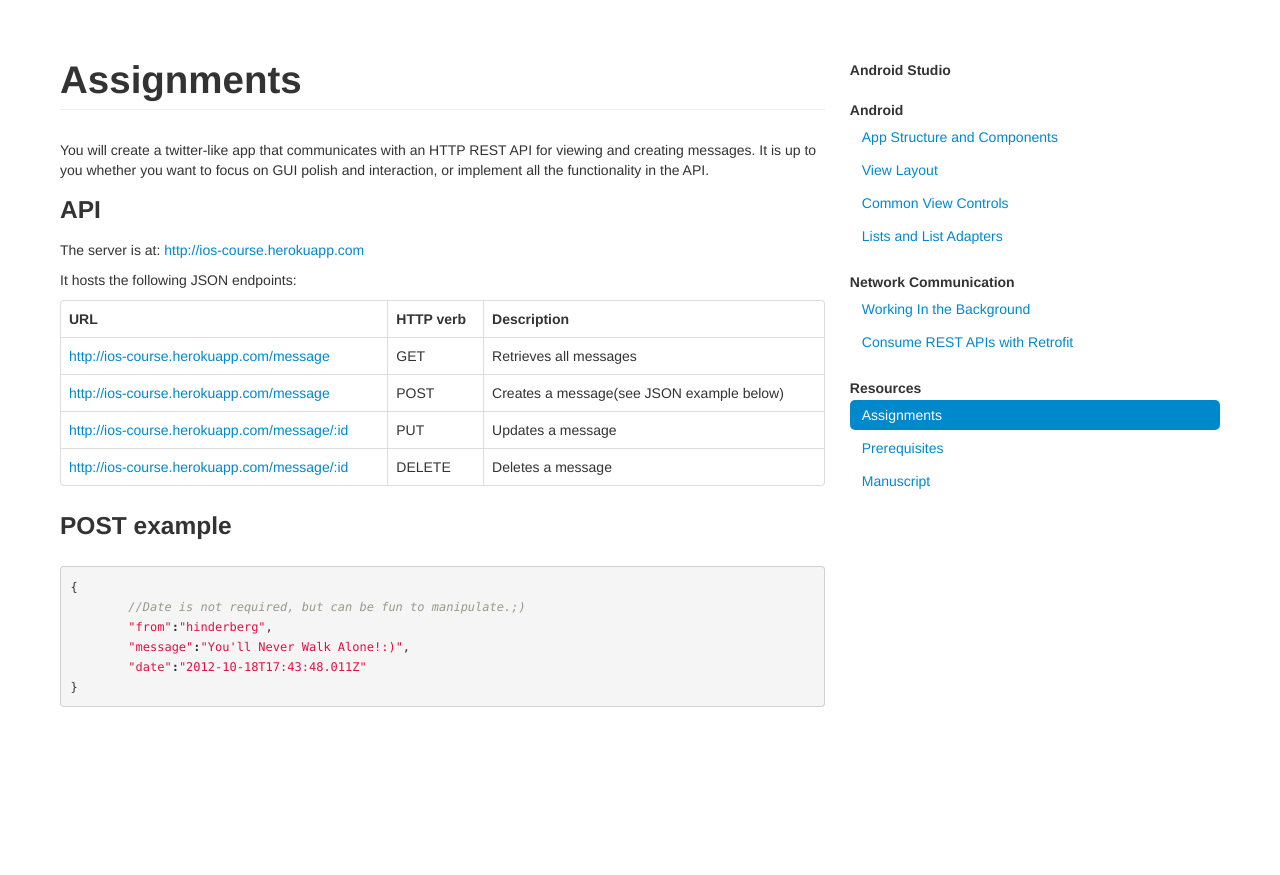
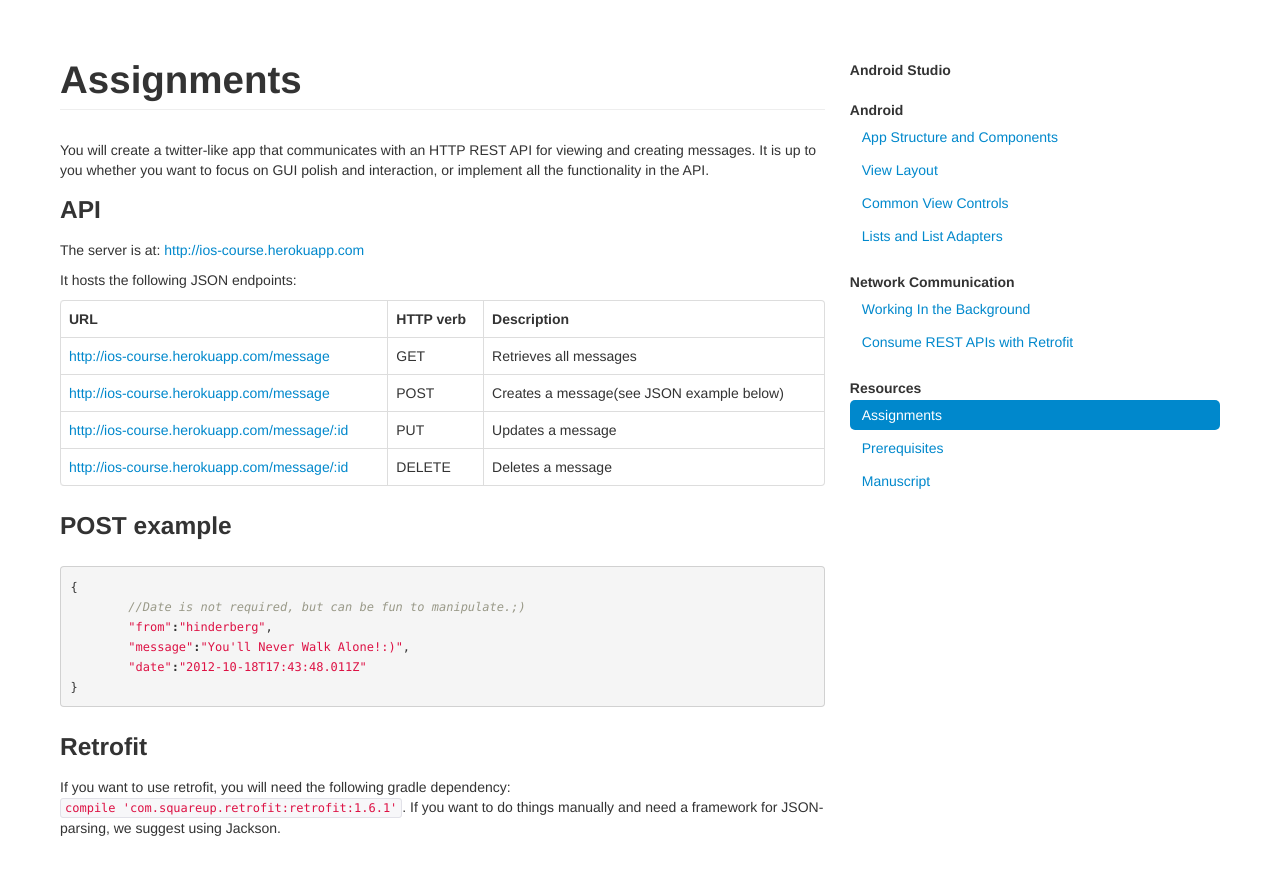
Before and after one commit to bekk/android101, a Jekyll site: the page built from docs/pages/assignments.html, in a window 1280 px wide. Shown: the top 875 px of the page. Built offline with Jekyll 4.4.1, drawn with Linux system fonts in a browser that asks for light colours; Markdown is read by kramdown in place of the engine named in the settings.

Commit message:
La til tips om retrofit

```diff
--- a/docs/pages/assignments.html
+++ b/docs/pages/assignments.html
@@ -53,3 +53,9 @@ It hosts the following JSON endpoints:
 	<span class="s2">&quot;date&quot;</span><span class="o">:</span><span class="s2">&quot;2012-10-18T17:43:48.011Z&quot;</span>
 <span class="p">}</span>
 </code></pre></div>
+
+<h3> Retrofit </h3>
+If you want to use retrofit, you will need the following gradle dependency:
+<code>compile 'com.squareup.retrofit:retrofit:1.6.1'</code>.
+
+If you want to do things manually and need a framework for JSON-parsing, we suggest using Jackson.
```
